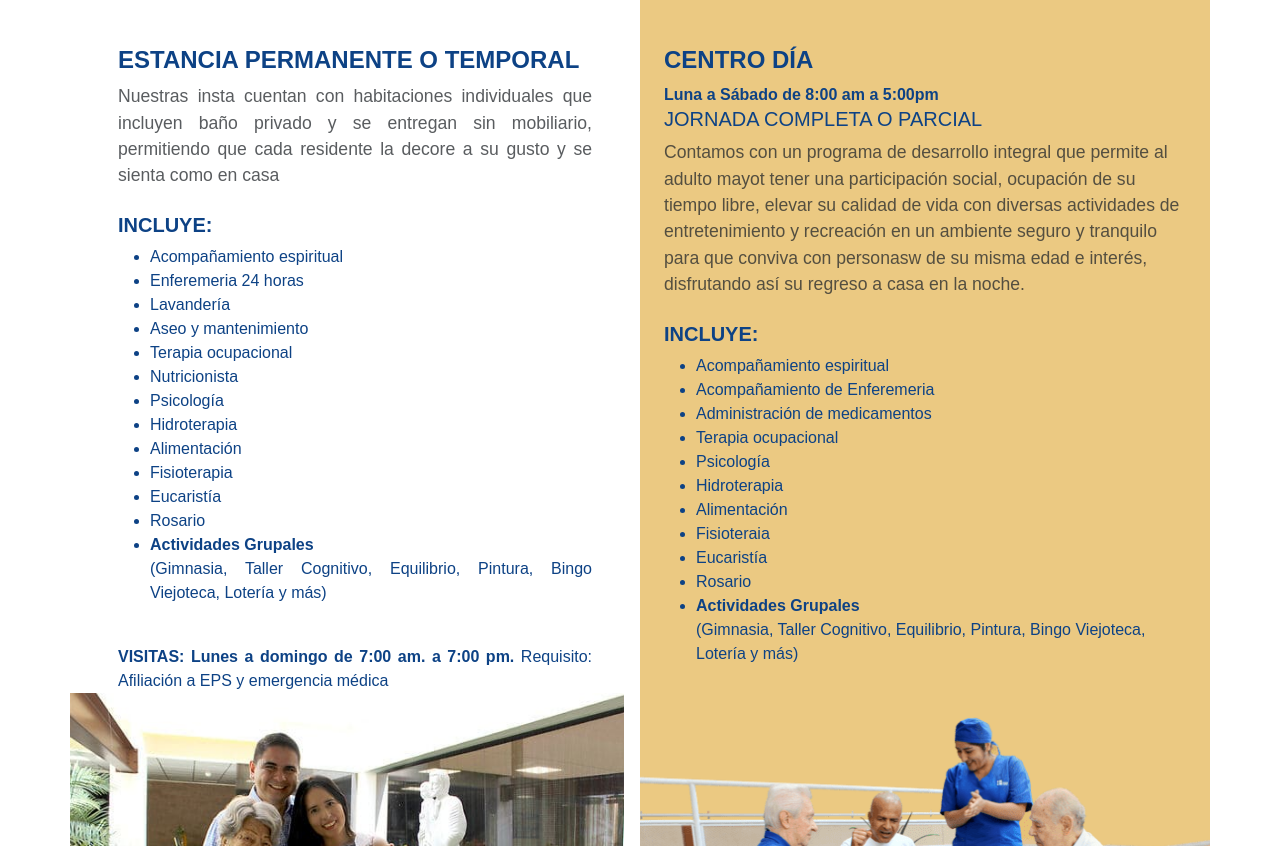
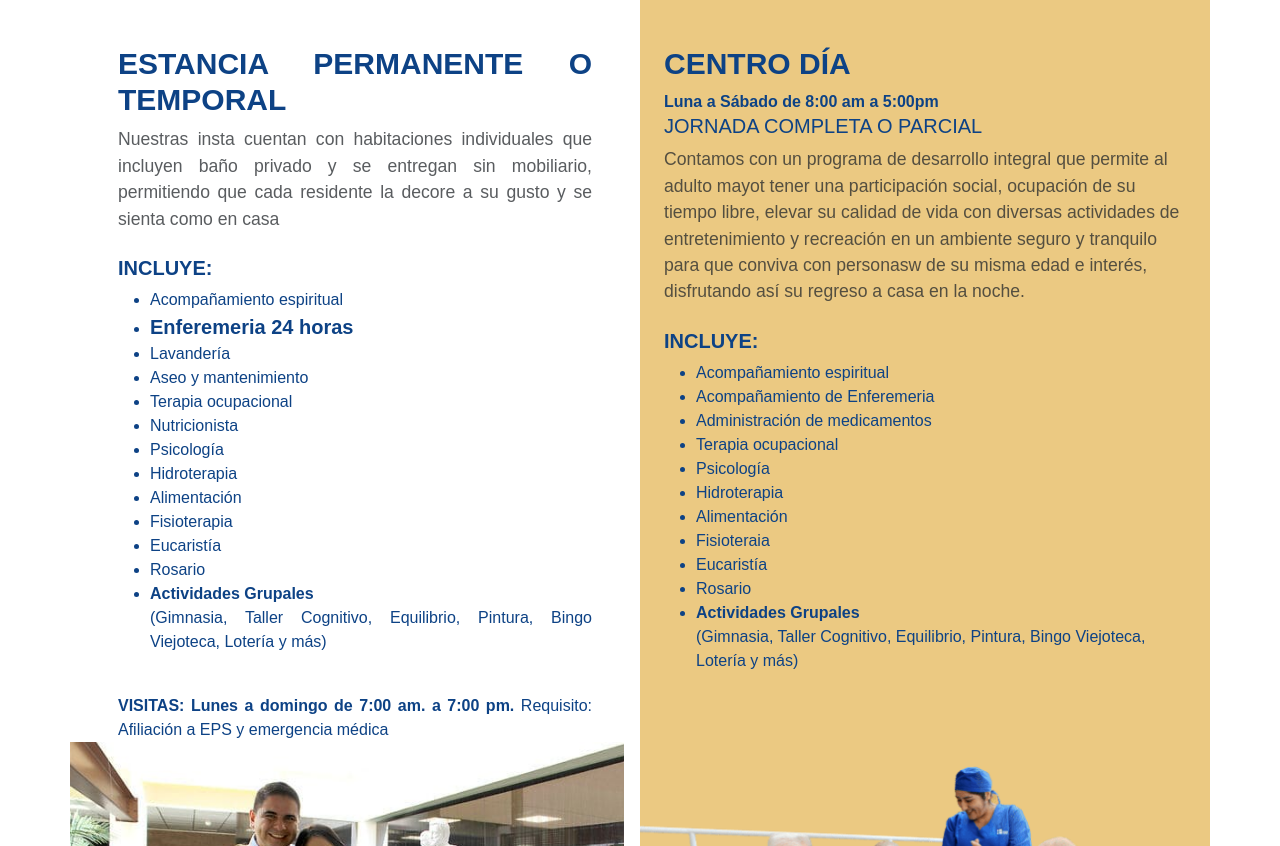
Before and after one commit to avainnova01/sanjosegerona, a website: page src/index.html in a window 1280 px wide. Shown: the part 1634-2480 px from the top of the page. Drawn offline with nearby package versions, Linux system fonts and the light colour scheme; some packages are replaced by stand-ins of ours; files that its build step writes are made by us from their sources; a script that the page names is missing; a web font is replaced by a local one.

Commit message:
Centralización de galería incremento letra titulo

```diff
--- a/src/index.html
+++ b/src/index.html
@@ -125,14 +125,14 @@
                     <div class="row g-0">
                         <div class="col-lg-6 col-md-6" style="display: flex;flex-direction: column;justify-content: space-between;">
                             <div class="mt-5 text-justify px-5">
-                                <h1 class="h4 mb-2 font-weight-title">ESTANCIA PERMANENTE O TEMPORAL</h1>
+                                <h1 class="h4 mb-2 font-weight-title" style="font-size: 30px;">ESTANCIA PERMANENTE O TEMPORAL</h1>
                                 <p class="text-muted mb-0">Nuestras insta cuentan con habitaciones individuales que incluyen baño privado y se entregan sin mobiliario, permitiendo que cada residente la decore a su gusto y se sienta como en casa</p>
 
                                 <br>
                                 <h5 class='font-weight-title'>INCLUYE:</h5>
                                 <ul>
                                     <li>Acompañamiento espiritual</li>
-                                    <li><span> Enferemeria 24 horas</span></li>
+                                    <li><span style="font-weight: bolder; font-size: 20px;"> Enferemeria 24 horas</span></li>
                                     <li>Lavandería</li>
                                     <li>Aseo y mantenimiento</li>
                                     <li>Terapia ocupacional</li>
@@ -160,7 +160,7 @@
                         </div>
                         <div class="col-lg-6 col-md-6" style="background: #EBC982;display: flex;flex-direction: column;justify-content: space-between;">
                             <div class="mt-5  px-4">
-                                <h4 class="h4 mb-2 font-weight-title">CENTRO DÍA</h4>
+                                <h4 class="h4 mb-2 font-weight-title" style="font-size: 30px;">CENTRO DÍA</h4>
                                 <span class="font-weight-title">Luna a Sábado de 8:00 am a 5:00pm</span>
                                 <h5>JORNADA COMPLETA O PARCIAL</h5>
                                 <p class="text-muted mb-0">Contamos con un programa de desarrollo integral que permite al adulto mayot tener una participación social, ocupación de su tiempo libre, elevar su calidad de vida con diversas actividades de entretenimiento y recreación en un ambiente seguro y tranquilo para que conviva con personasw de su misma edad e interés, disfrutando así su regreso a casa en la noche.</p>
```
Also changed, not shown: 1 other file.
